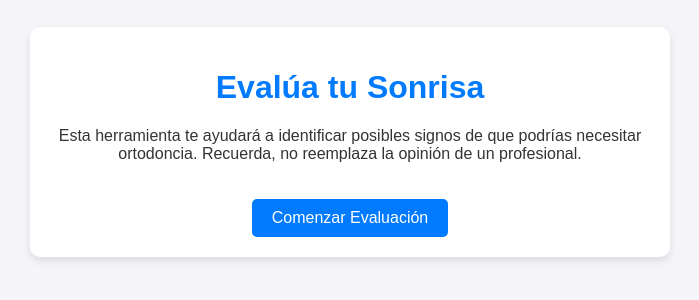
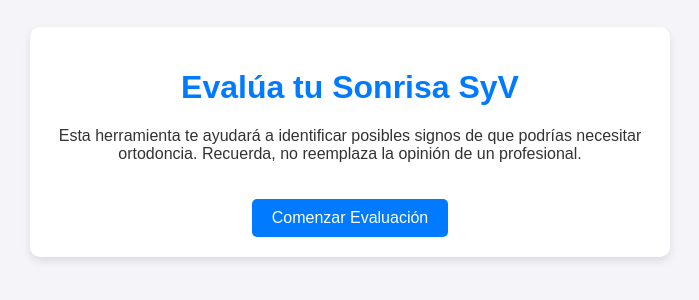
Before and after one commit to drcesarsanchez/evaluatusonrisasyv2.0, a plain HTML site: page index.html in a window 1280 px wide. Shown: the part 258-558 px from the top of the page, without its empty margins (290-989 px from the left). Drawn offline with Linux system fonts and the light colour scheme.

Commit message:
Update index.html

```diff
--- a/index.html
+++ b/index.html
@@ -8,7 +8,7 @@
 </head>
 <body>
     <div class="container" id="app-container">
-        <h1>Evalúa tu Sonrisa</h1>
+        <h1>Evalúa tu Sonrisa SyV</h1>
         <p>Esta herramienta te ayudará a identificar posibles signos de que podrías necesitar ortodoncia. Recuerda, no reemplaza la opinión de un profesional.</p>
         <button id="start-button">Comenzar Evaluación</button>
     </div>
```
